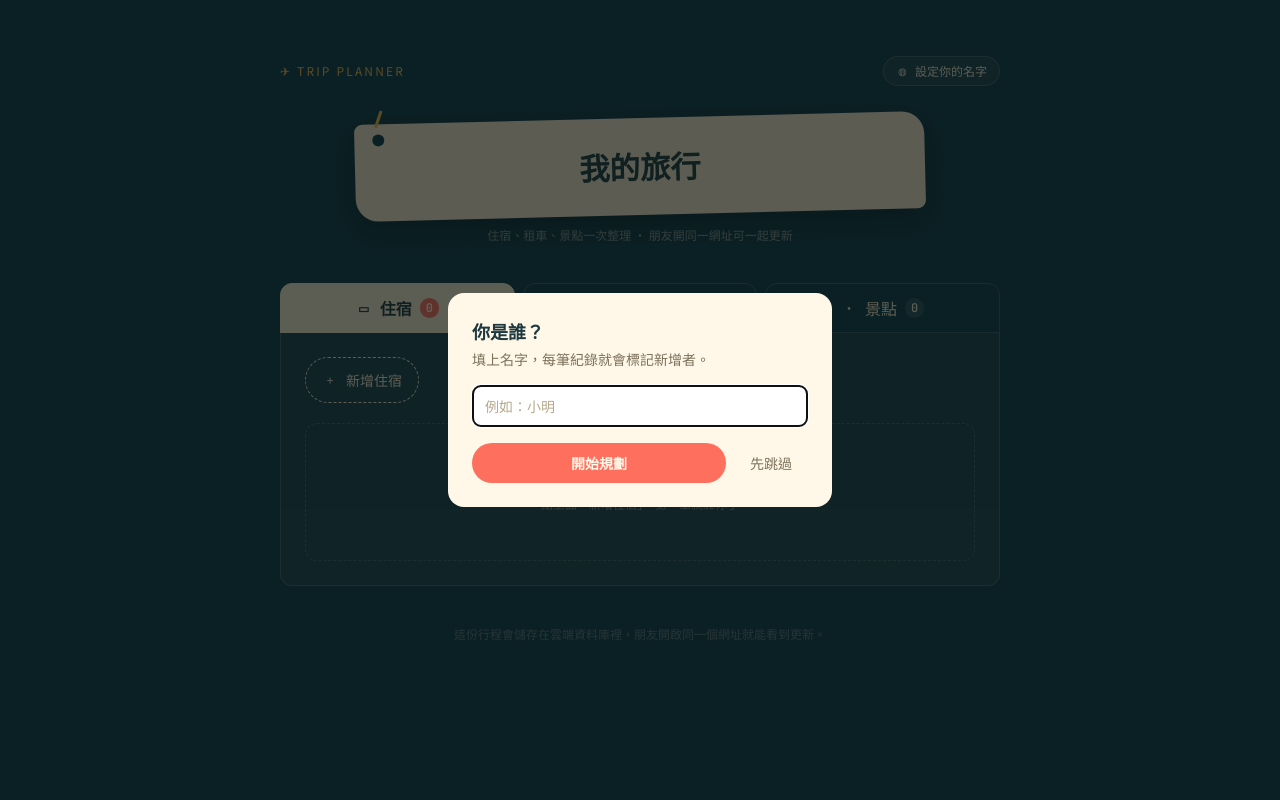
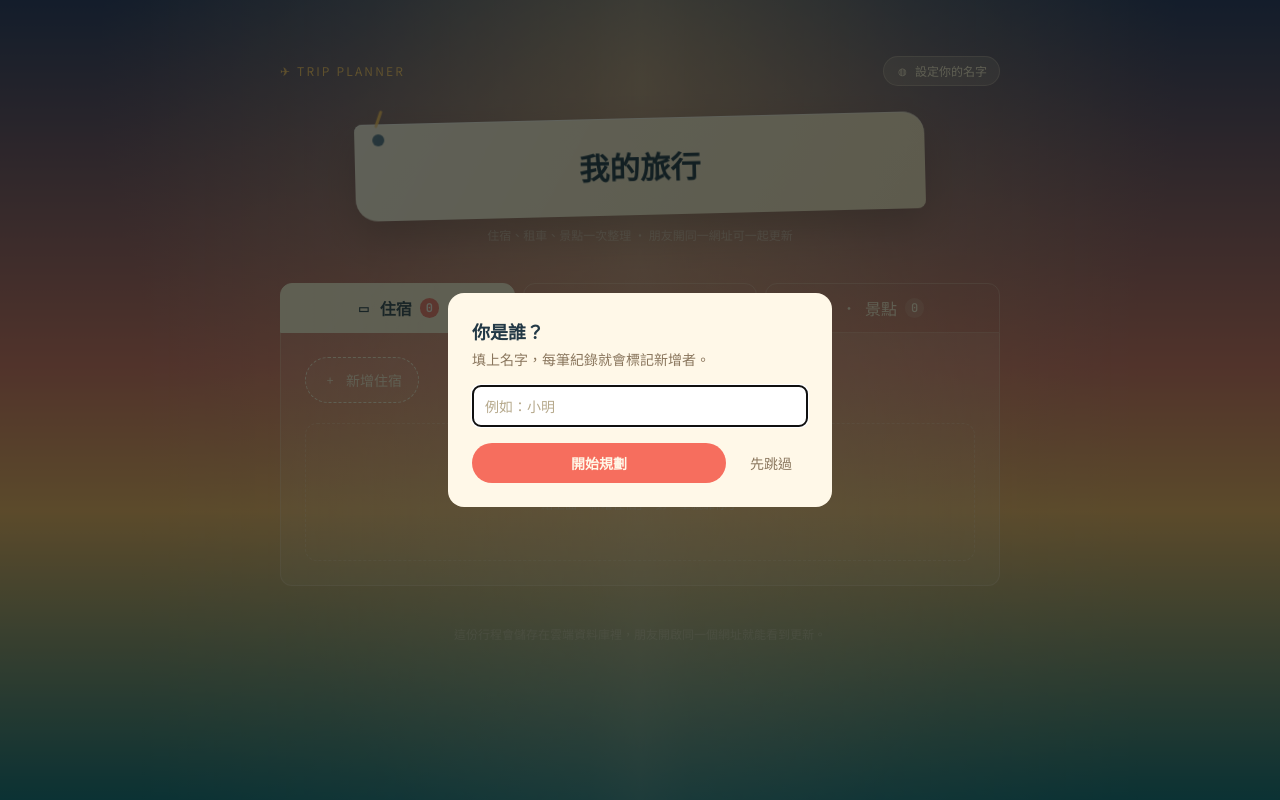
Before and after one commit to sunsun-3011/-, a plain HTML site: page index.html in a window 1280 px wide. Drawn offline with nearby package versions, Linux system fonts and the light colour scheme; no server answers; a web font is replaced by a local one.

Commit message:
Add files via upload

```diff
--- a/index.html
+++ b/index.html
@@ -64,7 +64,7 @@
     <div id="root"></div>
     <script>
 (() => {
-  // work/mobile/app.jsx
+  // work/sunset/app.jsx
   var { useState, useEffect, useCallback, useRef } = React;
   var iconNames = ["Plus", "Trash2", "Pencil", "X", "Link2", "Loader2", "BedDouble", "Car", "MapPin", "User", "Check"];
   function BasicIcon({ size = 16, className = "", style = {}, children }) {
@@ -90,16 +90,17 @@
   var iconGlyphs = { Plus: "+", Trash2: "\xD7", Pencil: "\u270E", X: "\xD7", Link2: "\u2197", Loader2: "\u25CC", BedDouble: "\u25AD", Car: "\u25B1", MapPin: "\u2022", User: "\u25CD", Check: "\u2713" };
   var iconComponents = Object.fromEntries(iconNames.map((name) => [name, (props) => React.createElement(BasicIcon, props, iconGlyphs[name])]));
   var { Plus, Trash2, Pencil, X, Link2, Loader2, BedDouble, Car, MapPin, User, Check } = iconComponents;
-  var PAGE_BG = "#0E3D4D";
-  var PANEL_LINE = "rgba(247,234,208,0.18)";
-  var PANEL_FILL = "rgba(247,234,208,0.06)";
-  var PAPER = "#F7EAD0";
-  var PAPER_2 = "#FFF7E8";
-  var CORAL = "#FF6F5E";
-  var GOLD = "#F2B84B";
-  var TEXT_DARK = "#1E3A40";
-  var TEXT_MUTED = "#7C715A";
-  var DANGER = "#D6543F";
+  var PAGE_BG = "#123D57";
+  var SUNSET_BG = "radial-gradient(circle at 50% 10%, rgba(255,196,112,0.52) 0, rgba(255,196,112,0.18) 18rem, transparent 34rem), linear-gradient(180deg, #26345F 0%, #D97460 46%, #F6B65F 64%, #0E6F78 100%)";
+  var PANEL_LINE = "rgba(255,237,203,0.28)";
+  var PANEL_FILL = "rgba(255,238,204,0.12)";
+  var PAPER = "#FFF0CF";
+  var PAPER_2 = "#FFF8E8";
+  var CORAL = "#F66E5E";
+  var GOLD = "#FFC45D";
+  var TEXT_DARK = "#233946";
+  var TEXT_MUTED = "#8A765D";
+  var DANGER = "#CF4F46";
   var STUB_WIDTH = "8.5rem";
   var CATEGORIES = {
     accommodation: {
@@ -324,13 +325,13 @@
         "div",
         {
           className: "w-full min-h-screen flex items-center justify-center",
-          style: { background: PAGE_BG, color: PAPER }
+          style: { background: SUNSET_BG, color: PAPER }
         },
         /* @__PURE__ */ React.createElement(GlobalStyle, null),
         /* @__PURE__ */ React.createElement("div", { className: "flex items-center gap-3 font-body text-sm", style: { opacity: 0.8 } }, /* @__PURE__ */ React.createElement(Loader2, { className: "animate-spin", size: 18 }), "\u8F09\u5165\u884C\u7A0B\u4E2D\u2026")
       );
     }
-    return /* @__PURE__ */ React.createElement("div", { className: "w-full min-h-screen font-body", style: { background: PAGE_BG, color: PAPER } }, /* @__PURE__ */ React.createElement(GlobalStyle, null), showNamePrompt && /* @__PURE__ */ React.createElement(
+    return /* @__PURE__ */ React.createElement("div", { className: "w-full min-h-screen font-body sunset-page", style: { background: SUNSET_BG, color: PAPER } }, /* @__PURE__ */ React.createElement(GlobalStyle, null), showNamePrompt && /* @__PURE__ */ React.createElement(
       NamePromptModal,
       {
         nameDraft,
@@ -364,7 +365,7 @@
           setShowNamePrompt(true);
         },
         className: "name-button flex items-center gap-1.5 text-xs px-3 py-1.5 rounded-full font-body transition-colors",
-        style: { background: PANEL_FILL, border: `1px solid ${PANEL_LINE}`, color: PAPER }
+        style: { background: "rgba(255,240,207,0.16)", border: `1px solid ${PANEL_LINE}`, color: PAPER }
       },
       /* @__PURE__ */ React.createElement(User, { size: 13 }),
       myName || "\u8A2D\u5B9A\u4F60\u7684\u540D\u5B57"
@@ -406,7 +407,7 @@
           {
             className: "font-mono text-xs rounded-full px-1.5 py-0.5",
             style: {
-              background: active ? CORAL : "rgba(244,233,215,0.12)",
+              background: active ? CORAL : "rgba(255,240,207,0.16)",
               color: active ? PAPER_2 : PAPER,
               minWidth: "1.4em",
               textAlign: "center"
@@ -426,7 +427,7 @@
         {
           onClick: () => openAddForm(activeTab),
           className: "add-button flex items-center justify-center gap-2 px-4 py-3 rounded-full font-body text-sm mb-4 sm:mb-5 transition-transform hover:scale-[1.02]",
-          style: { border: `1.5px dashed ${PAPER}`, color: PAPER, background: "transparent" }
+          style: { border: `1.5px dashed ${PAPER}`, color: PAPER, background: "rgba(255,240,207,0.08)" }
         },
         /* @__PURE__ */ React.createElement(Plus, { size: 16 }),
         "\u65B0\u589E",
@@ -631,12 +632,35 @@
       .font-body { font-family: 'Noto Sans TC', sans-serif; }
       .font-mono { font-family: 'JetBrains Mono', monospace; }
 
+      .sunset-page {
+        background-attachment: fixed;
+        position: relative;
+      }
+      .sunset-page::before {
+        content: "";
+        position: fixed;
+        inset: 0;
+        pointer-events: none;
+        background:
+          linear-gradient(90deg, transparent 0 10%, rgba(255,244,216,0.2) 46%, rgba(255,244,216,0.28) 50%, rgba(255,244,216,0.2) 54%, transparent 90%),
+          radial-gradient(circle at 50% 64%, rgba(255,229,174,0.22), transparent 23rem);
+        opacity: 0.72;
+      }
+
       .luggage-tag {
         position: relative;
         padding: 1.6rem 2.4rem;
         border-radius: 0.5rem 1.4rem 0.5rem 1.4rem;
         transform: rotate(-1.4deg);
-        box-shadow: 0 10px 30px rgba(0,0,0,0.35);
+        box-shadow: 0 16px 36px rgba(62,39,35,0.25), inset 0 1px 0 rgba(255,255,255,0.55);
+      }
+      .luggage-tag::after {
+        content: "";
+        position: absolute;
+        inset: 0;
+        border-radius: inherit;
+        pointer-events: none;
+        background: linear-gradient(120deg, rgba(255,255,255,0.36), transparent 42%, rgba(222,159,89,0.12));
       }
       .tag-hole {
         position: absolute;
@@ -656,6 +680,8 @@
         border-radius: 2px;
       }
       .tag-input {
+        position: relative;
+        z-index: 1;
         background: transparent;
         border: none;
         outline: none;
@@ -672,7 +698,7 @@
       .ticket-card {
         border-radius: 0.9rem;
         overflow: visible;
-        box-shadow: 0 6px 18px rgba(0,0,0,0.22);
+        box-shadow: 0 12px 26px rgba(76,49,43,0.2), inset 0 1px 0 rgba(255,255,255,0.48);
       }
       .ticket-stub {
         border-top: 1.5px dashed rgba(36,48,42,0.3);
```
